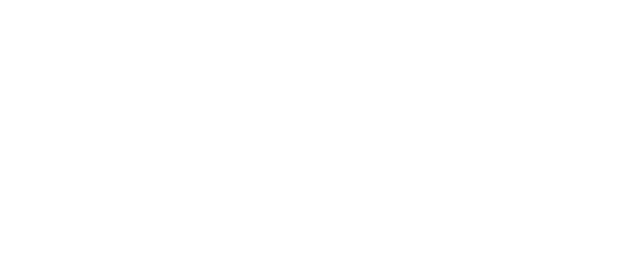
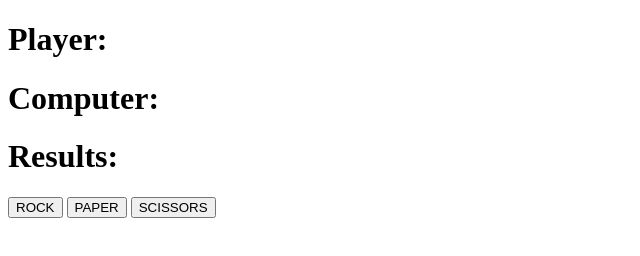
Before and after one commit to MagdK/rock-paper-scissors-app, a plain HTML site: page index.html in a window 1280 px wide. Shown: the whole page, without its empty margins (0-640 px from the left). Drawn offline with Linux system fonts and the light colour scheme.

Commit message:
Set up the basic dom structure

```diff
--- a/index.html
+++ b/index.html
@@ -9,6 +9,14 @@
     <link rel="stylesheet" href="styles.css"/>
 </head>
 <body>
+    <div id="gameDiv">
+        <h1 class="gameText" id="playerText">Player: </h1>
+        <h1 class="gameText" id="computerText">Computer: </h1>
+        <h1 class="gameText" id="resultText">Results: </h1>
 
+        <button class="choiceBtn">ROCK</button>
+        <button class="choiceBtn">PAPER</button>
+        <button class="choiceBtn">SCISSORS</button>
+    </div>
 </body>
 </html>
```
